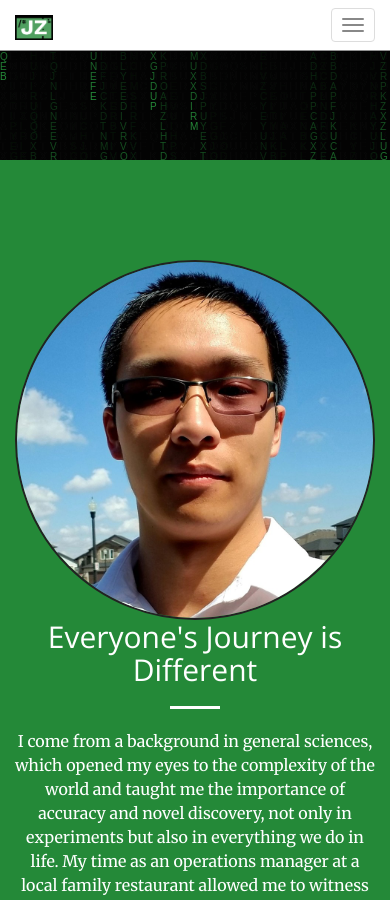
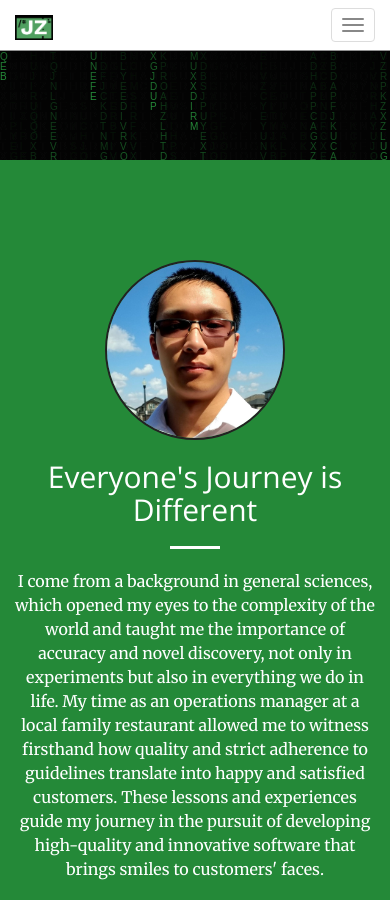
Before and after one commit to JZ-FSDev/jz-fsdev.github.io, a Jekyll site: the page built from index.html, in a window 390 px wide and 900 px high, scrolled down 740 px. Built offline with Jekyll 4.4.1, drawn with Linux system fonts in a browser that asks for light colours.

Commit message:
Update pfp layout and smoothen header animation

```diff
--- a/_sass/_base.scss
+++ b/_sass/_base.scss
@@ -171,6 +171,7 @@ header {
         width: 100%;
         height: 100vh;
         z-index: -1; /* Push it behind other content */
+        transition: opacity 1s ease; /* Apply a transition to the opacity property */
     }
 
     .header-content {
@@ -241,6 +242,10 @@ header {
     border-radius: 50%; /* Creates a circular border for a round profile picture */
     display: block; /* Ensures the image behaves as a block element */
     margin: 0 auto; /* Center the image horizontally within its parent container */
+    @media (max-width: 992px) {
+        max-width: 50%;
+        margin-bottom: 20px;
+    }
 }
 
 
@@ -253,7 +258,7 @@ header {
 .my-quality-box {
     max-width: 400px;
     margin: 50px auto 0;
-    @media (min-width: 200px) {
+    @media (min-width: 992px) {
         margin: 20px auto 0;
     }
     p {
```
